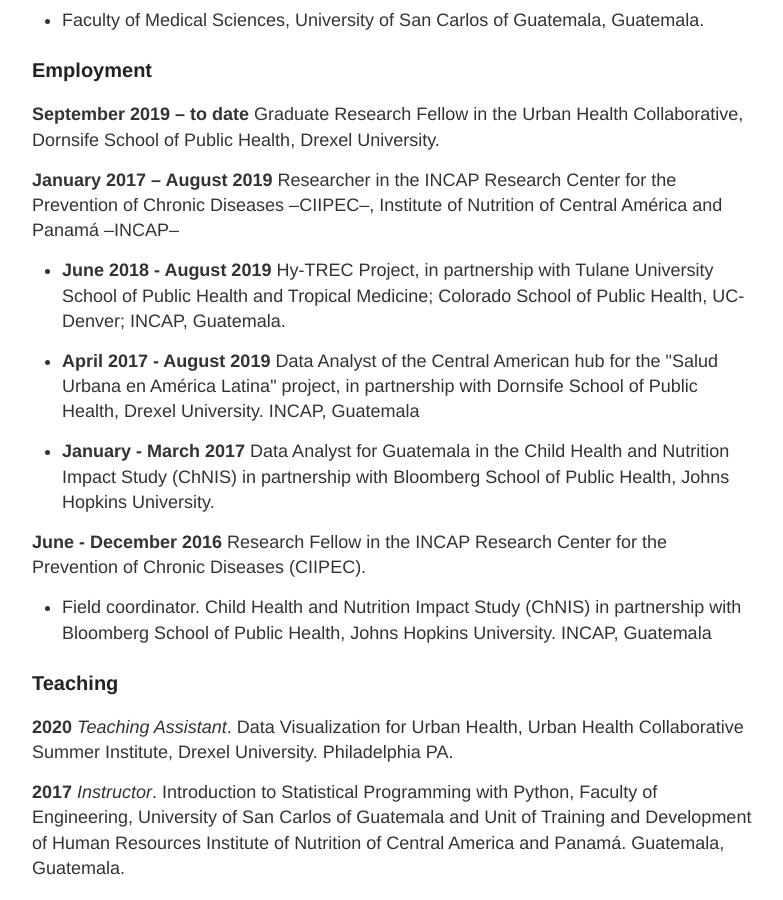
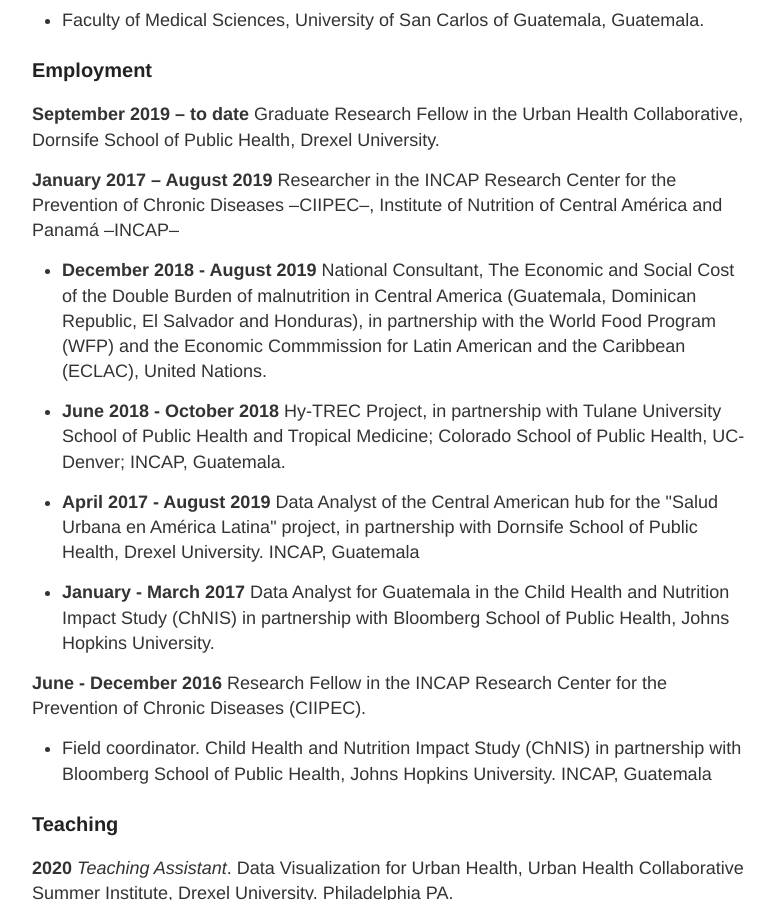
Before and after one commit to kmfolgar/kmartinez.com, a Jekyll site: the page built from cv.md, in a window 1280 px wide and 900 px high, scrolled down 803 px. Shown: the whole window, without its empty margins (248-1031 px from the left). Built offline with Jekyll 4.4.1, drawn with Linux system fonts in a browser that asks for light colours.

Commit message:
update cv

```diff
--- a/cv.md
+++ b/cv.md
@@ -33,7 +33,9 @@
 
 **January 2017 – August 2019** Researcher in the INCAP Research Center for the Prevention of Chronic Diseases –CIIPEC–, Institute of Nutrition of Central América and Panamá –INCAP–
 
-- **June 2018 - August 2019** Hy-TREC Project, in partnership with Tulane University School of Public Health and Tropical Medicine; Colorado School of Public Health, UC-Denver; INCAP, Guatemala.
+- **December 2018 - August 2019** National Consultant, The Economic and Social Cost of the Double Burden of malnutrition in Central America (Guatemala, Dominican Republic, El Salvador and Honduras), in partnership with the World Food Program (WFP) and the Economic Commmission for Latin American and the Caribbean (ECLAC), United Nations.
+
+- **June 2018 - October 2018** Hy-TREC Project, in partnership with Tulane University School of Public Health and Tropical Medicine; Colorado School of Public Health, UC-Denver; INCAP, Guatemala.
 
 - **April 2017 - August 2019** Data Analyst of the Central American hub for the &quot;Salud Urbana en América Latina&quot; project, in partnership with Dornsife School of Public Health, Drexel University. INCAP, Guatemala
 
```
